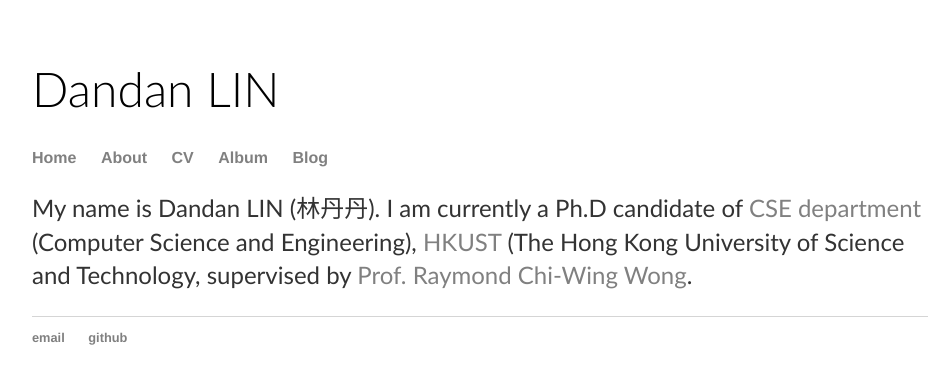
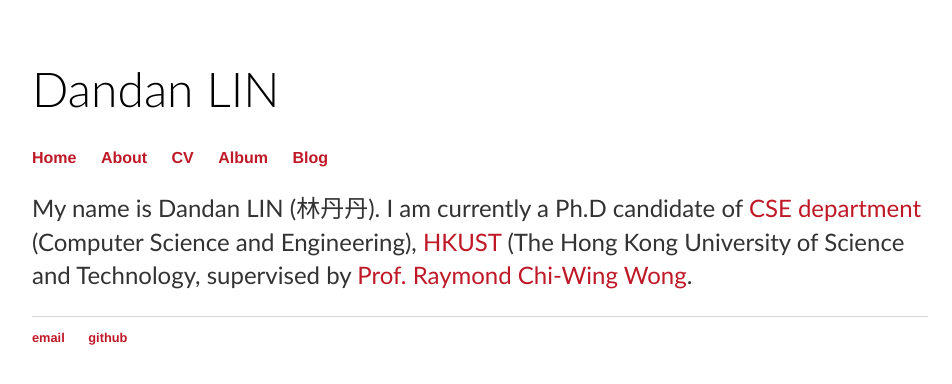
Before and after one commit to 2danlin/2danlin.github.io, a Jekyll site: the page built from index.html, in a window 1280 px wide. Shown: the top 384 px of the page, without its empty margins (160-1112 px from the left). Built offline with Jekyll 4.4.1, drawn with Linux system fonts in a browser that asks for light colours.

Commit message:
Update style.css

```diff
--- a/css/style.css
+++ b/css/style.css
@@ -38,7 +38,7 @@
 a,a:hover,a:focus {
 	text-decoration: none;
 	outline: 0;
-	color:grey;
+	color:#BF1827;
 	}
 
 h1,h2,h3,h4,h5,h6,.h1,.h2,.h3,.h4,.h5,.h6 {
```
